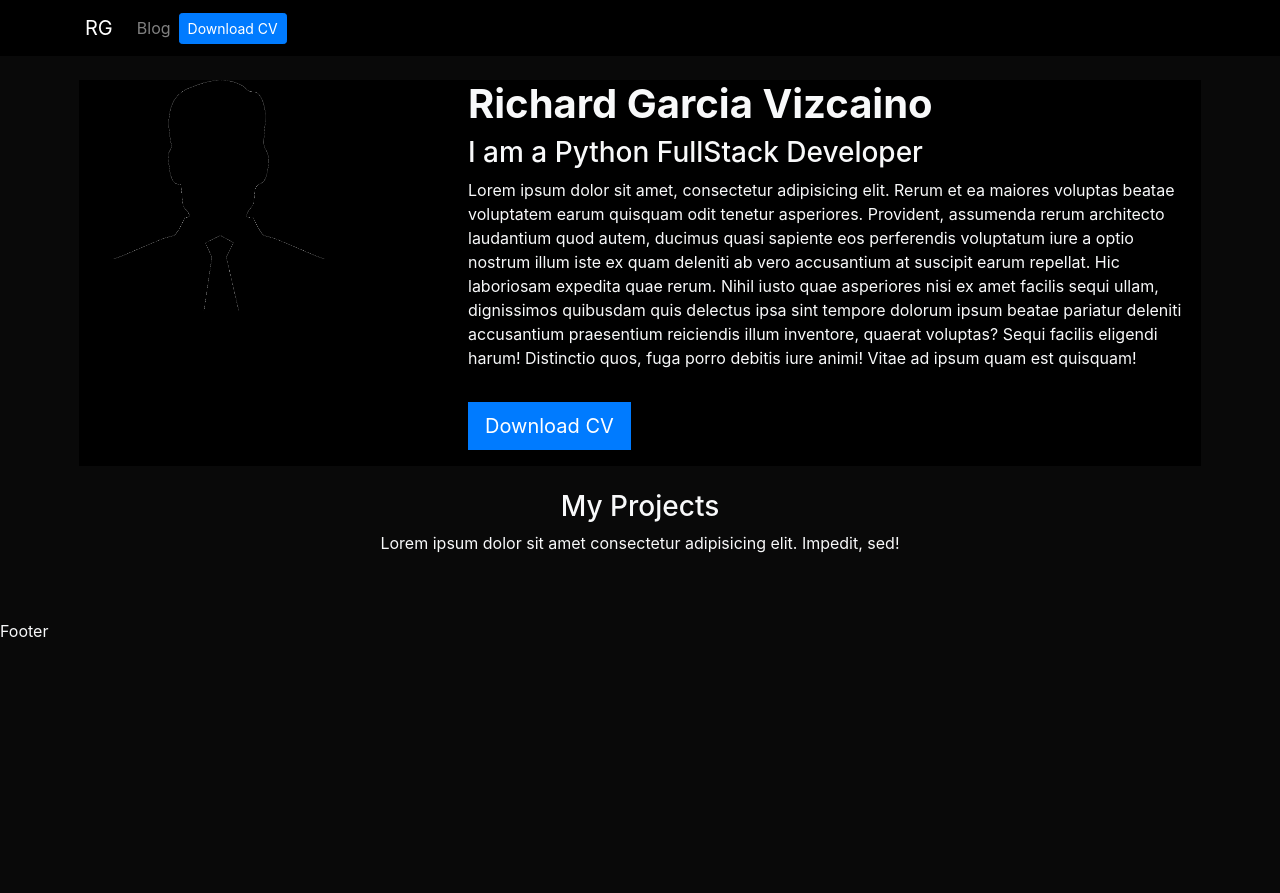
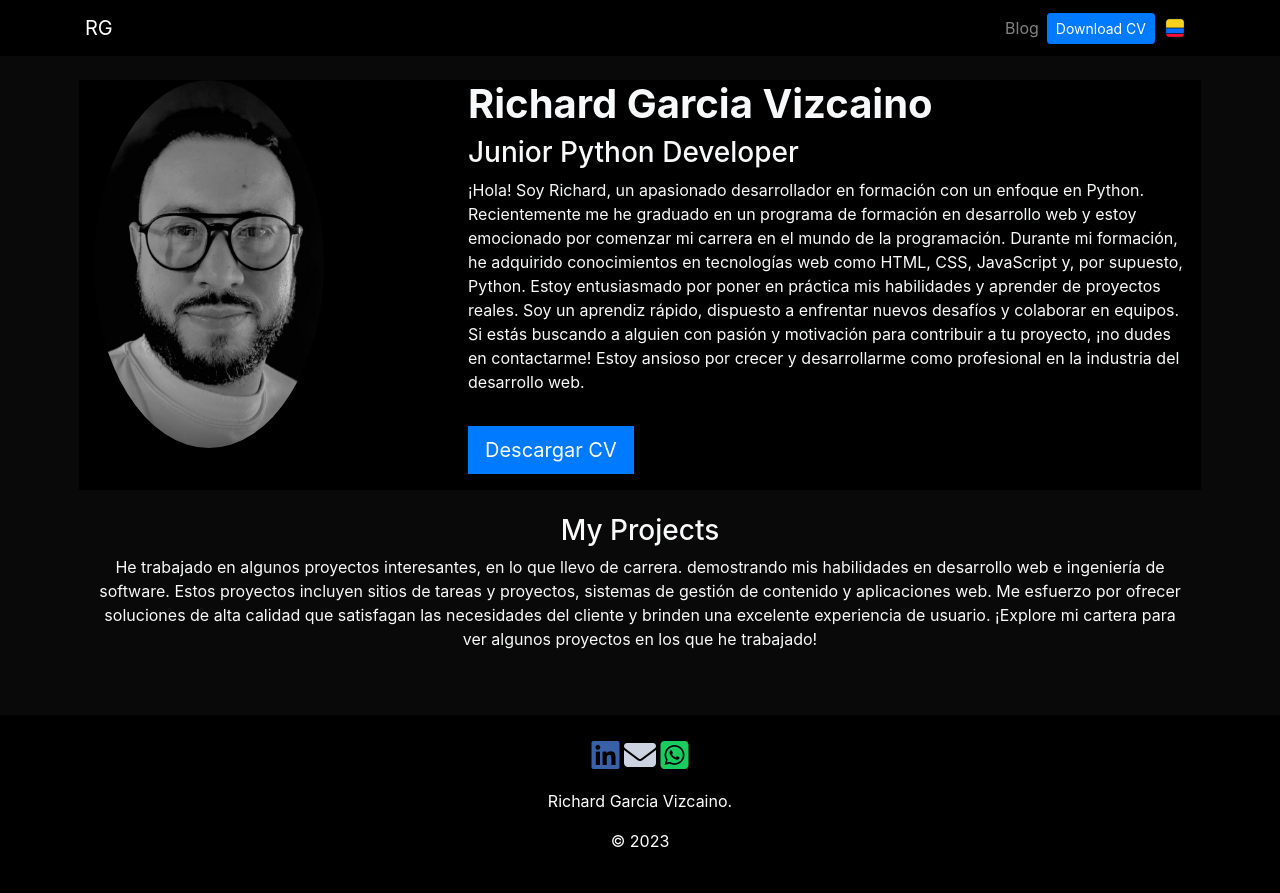
Before and after one commit to riche45/portfolio, a Django app: page / in a window 1280 px wide. Before the commit the page ends 637 px from the top, so only its background shows below. Run offline with Django 4.2, Linux system fonts and the light colour scheme; data that the repository does not hold is empty; some libraries are stand-ins or nearby versions.

Commit message:
first commit

```diff
--- a/portfolio/static/main.css
+++ b/portfolio/static/main.css
@@ -20,3 +20,8 @@ body {
     border: 1px solid #fff;
     cursor: pointer;
 }
+
+.nav-flag {
+  height: 40px;
+  width: auto;
+}
--- a/portfolio/templates/home.html
+++ b/portfolio/templates/home.html
@@ -6,22 +6,31 @@
 
 <header class="row bg-black">
   <div class="col-md-4 d-flex align-items-start">
-        <img src="{% static 'portfolio/kisspng.png' %}" alt="" class="img-fluid rounded-circle" style="max-width: 250px;">
+    <img src="{% static 'portfolio/imageCv.png' %}" alt="" class="img-fluid rounded-circle" style="max-width: 230px;">
   </div>
 
-    <div class="col-md-8 my-auto">
+  <div class="col-md-8">
     <h1><strong>Richard Garcia Vizcaino</strong></h1>
-        <h3>I am a Python FullStack Developer</h3>
-        <p>Lorem ipsum dolor sit amet, consectetur adipisicing elit. Rerum et ea maiores voluptas beatae voluptatem earum quisquam odit tenetur asperiores. Provident, assumenda rerum architecto laudantium quod autem, ducimus quasi sapiente eos perferendis voluptatum iure a optio nostrum illum iste ex quam deleniti ab vero accusantium at suscipit earum repellat. Hic laboriosam expedita quae rerum. Nihil iusto quae asperiores nisi ex amet facilis sequi ullam, dignissimos quibusdam quis delectus ipsa sint tempore dolorum ipsum beatae pariatur deleniti accusantium praesentium reiciendis illum inventore, quaerat voluptas? Sequi facilis eligendi harum! Distinctio quos, fuga porro debitis iure animi! Vitae ad ipsum quam est quisquam!</p>
-        <a href="{% static 'portfolio/CV_RG.pdf' %}" class="btn btn-primary btn-lg rounded-0 my-3">Download CV</a>
+    <h3>Junior Python Developer</h3>
+    <p>¡Hola! Soy Richard, un apasionado desarrollador en formación con un enfoque en Python.    Recientemente me he graduado en un programa de formación en desarrollo web y estoy   emocionado por comenzar mi carrera en el mundo de
+    la programación. Durante mi formación,     he adquirido conocimientos en tecnologías web como HTML, CSS, JavaScript y, por supuesto, Python. Estoy entusiasmado por poner en práctica mis habilidades y aprender de proyectos reales. Soy un aprendiz rápido, dispuesto a enfrentar nuevos desafíos y colaborar en equipos. Si estás buscando
+    a alguien con pasión y motivación para contribuir a tu proyecto, ¡no dudes en contactarme! Estoy ansioso por crecer y desarrollarme como profesional en la industria del desarrollo web.</p>
+    <a href="{% static 'portfolio/Descargar_CV.pdf' %}" class="btn btn-primary btn-lg rounded-0 my-3" target="_blank">Descargar CV</a>
   </div>
+
 </header>
+
+
 
 
 <div class="row my-4 text-center">
   <div class="col">
     <h3>My Projects</h3>
-        <p>Lorem ipsum dolor sit amet consectetur adipisicing elit. Impedit, sed!</p>
+    <p>He trabajado en algunos proyectos interesantes, en lo que llevo de carrera. demostrando mis habilidades en
+      desarrollo web e ingeniería de software. Estos proyectos incluyen sitios de tareas y proyectos, sistemas de
+      gestión de contenido y aplicaciones web. Me esfuerzo por ofrecer soluciones de alta calidad que satisfagan las
+      necesidades del cliente y brinden una excelente experiencia de usuario. ¡Explore mi cartera para ver algunos proyectos
+      en los que he trabajado! </p>
   </div>
 </div>
 
--- a/portfolio/templates/layout.html
+++ b/portfolio/templates/layout.html
@@ -2,6 +2,7 @@
 
 <!DOCTYPE html>
 <html lang="en">
+
 <head>
     <meta charset="UTF-8">
     <meta http-equiv="X-UA-Compatible" content="IE=edge">
@@ -10,17 +11,45 @@
     <link href="https://maxcdn.bootstrapcdn.com/bootstrap/4.5.2/css/bootstrap.min.css" rel="stylesheet">
     <script src="https://maxcdn.bootstrapcdn.com/bootstrap/4.5.2/js/bootstrap.min.js"></script>
     <link rel="stylesheet" href="{% static 'main.css' %}">
+    <script src="https://kit.fontawesome.com/ba1baa3a53.js" crossorigin="anonymous"></script>
 </head>
+
 <body class="text-light">
 
     {% include 'partials/navbar.html' %}
 
     <div class="container p-4">
-    {% block content %}
-    {% endblock %}
+        {% block content %}
+        {% endblock %}
     </div>
 
-    <footer>Footer</footer>
+
+
+    <footer class="bg-black text-center text-white py-4">
+        <div class="container">
+            <div class="row">
+                <div class="col">
+                    <a href="https://www.linkedin.com/in/richard-garcia-vizcaino-4908a9100/" target="_blank">
+                        <i class="fab fa-linkedin fa-2x" style="color: #3861a8;"></i>
+                    </a>
+                    <a href="mailto:richardlisongarcia@gmail.com" target="_blank">
+                        <i class="fas fa-envelope fa-2x" style="color: #cdd3e0;"></i>
+                    </a>
+                    <a href="https://api.whatsapp.com/send?phone=573013639788" target="_blank">
+                        <i class="fab fa-whatsapp-square fa-2x" style="color: #19cc5e;"></i>
+                    </a>
+                </div>
+            </div>
+            <div class="row mt-3">
+                <div class="col d-flex flex-column align-items-center">
+                    <p style="text-align: center;">Richard Garcia Vizcaino.</p>
+                    <p style="text-align: center;">&copy; 2023</p>
+                </div>
+            </div>
+        </div>
+    </footer>
+
 
 </body>
+
 </html>
--- a/portfolio/templates/partials/navbar.html
+++ b/portfolio/templates/partials/navbar.html
@@ -6,13 +6,16 @@
       <button class="navbar-toggler" type="button" data-bs-toggle="collapse" data-bs-target="#navbarNav" aria-controls="navbarNav" aria-expanded="false" aria-label="Toggle navigation">
         <span class="navbar-toggler-icon"></span>
       </button>
-      <div class="collapse navbar-collapse" id="navbarNav">
-        <ul class="navbar-nav ms-auto justify-content-end">
+      <div class="collapse navbar-collapse justify-content-end" id="navbarNav">
+        <ul class="navbar-nav">
           <li class="nav-item">
             <a class="nav-link" href="{% url 'blog:posts' %}">Blog</a>
           </li>
           <li class="nav-item d-flex align-items-center">
-            <a class="btn btn-primary btn-sm" href="{% static 'portfolio/CV_RG.pdf' %}"target="_blank">Download CV</a>
+            <a class="btn btn-primary btn-sm" href="{% static 'portfolio/CV_English.pdf' %}"target="_blank">Download CV</a>
+          </li>
+          <li class="nav-item">
+            <img src="{% static 'portfolio/col.png' %}" alt="Flag" class="nav-flag">
           </li>
         </ul>
       </div>
```
Also changed, not shown: portfolio/static/portfolio/col.png (added), portfolio/static/portfolio/imageCv.png (added), portfolio/static/portfolio/kisspng.png (deleted), 2 other files. Lines whose indentation alone changed are shown as unchanged.
